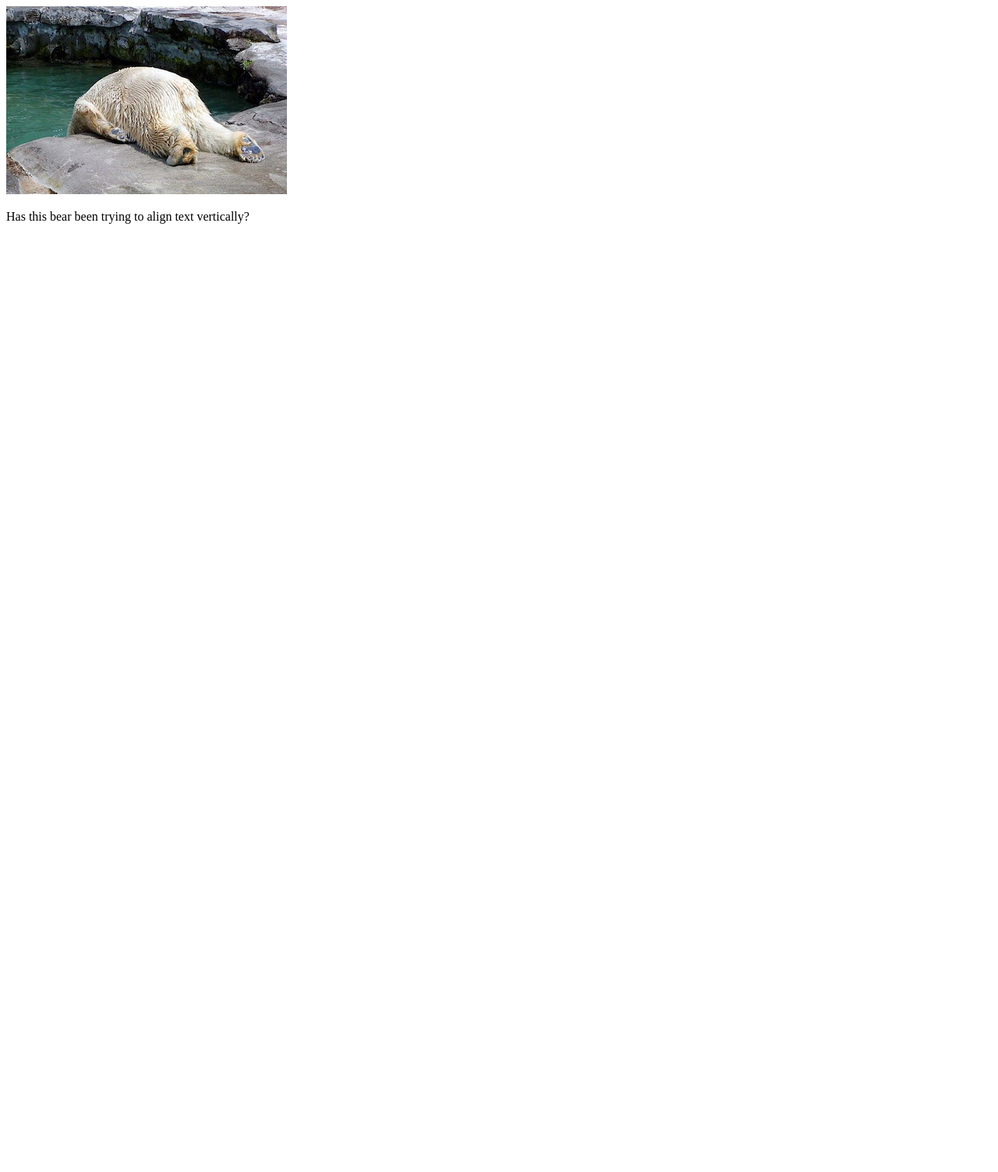
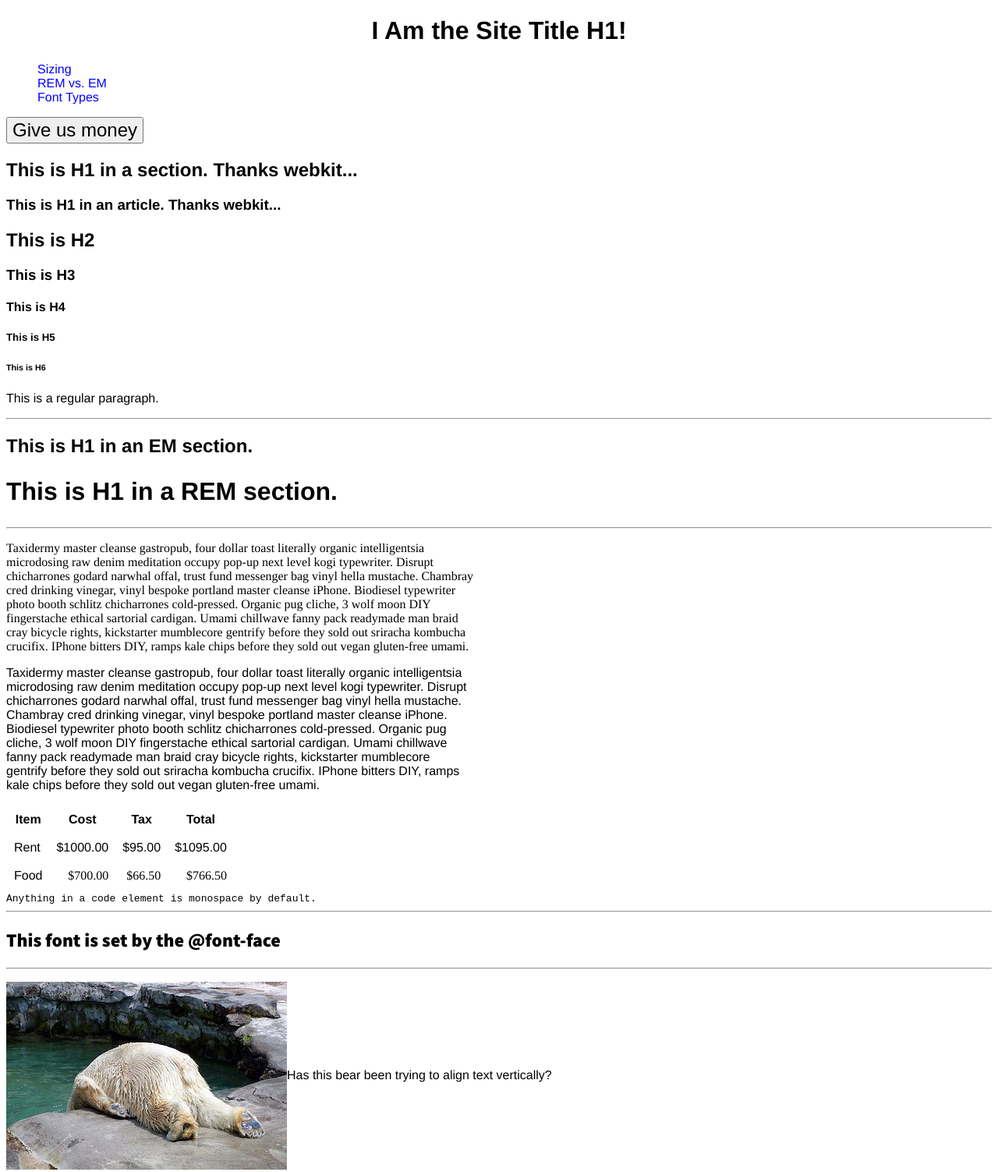
Before and after one commit to codefellows/seattle-201n7, a plain HTML site: page class-05-images--color--text/lecture/index.html in a window 1280 px wide. Shown: the top 1503 px of the page at 78% size. Before the commit the page ends 800 px from the top, so only its background shows below. Drawn offline with Linux system fonts and the light colour scheme.

Commit message:
lecture code for class05

```diff
--- a/class-05-images--color--text/lecture/index.html
+++ b/class-05-images--color--text/lecture/index.html
@@ -7,9 +7,100 @@
   </head>
   <body>
 
+    <header>
+      <h1>I Am the Site Title H1!</h1>
+
+      <ul>
+        <li><a href="#text-sizing">Sizing</a></li>
+        <li><a href="#rem-vs-em">REM vs. EM</a></li>
+        <li><a href="#font-types">Font Types</a></li>
+      </ul>
+
+      <button type="button">Give us money</button>
+    </header>
+
+    <main>
+
+      <section id="text-sizing">
+
+        <h1>This is H1 in a section. Thanks webkit...</h1>
+
+        <article>
+          <h1>This is H1 in an article. Thanks webkit...</h1>
+          <h2>This is H2</h2>
+          <h3>This is H3</h3>
+          <h4>This is H4</h4>
+          <h5>This is H5</h5>
+          <h6>This is H6</h6>
+          <p>This is a regular paragraph.</p>
+        </article>
+
+      </section>
+
+      <hr>
+      <section id="rem-vs-em">
+
+        <h1 class="em">This is H1 in an EM section.</h1>
+        <h1 class="rem">This is H1 in a REM section.</h1>
+
+      </section>
+
+      <hr>
+
+      <section id="font-types">
+
+        <p class="serif-text">
+          Taxidermy master cleanse gastropub, four dollar toast literally organic intelligentsia microdosing raw denim meditation occupy pop-up next level kogi typewriter. Disrupt chicharrones godard narwhal offal, trust fund messenger bag vinyl hella mustache. Chambray cred drinking vinegar, vinyl bespoke portland master cleanse iPhone. Biodiesel typewriter photo booth schlitz chicharrones cold-pressed. Organic pug cliche, 3 wolf moon DIY fingerstache ethical sartorial cardigan. Umami chillwave fanny pack readymade man braid cray bicycle rights, kickstarter mumblecore gentrify before they sold out sriracha kombucha crucifix. IPhone bitters DIY, ramps kale chips before they sold out vegan gluten-free umami.
+        </p>
+
+        <p class="sans-text">
+          Taxidermy master cleanse gastropub, four dollar toast literally organic intelligentsia microdosing raw denim meditation occupy pop-up next level kogi typewriter. Disrupt chicharrones godard narwhal offal, trust fund messenger bag vinyl hella mustache. Chambray cred drinking vinegar, vinyl bespoke portland master cleanse iPhone. Biodiesel typewriter photo booth schlitz chicharrones cold-pressed. Organic pug cliche, 3 wolf moon DIY fingerstache ethical sartorial cardigan. Umami chillwave fanny pack readymade man braid cray bicycle rights, kickstarter mumblecore gentrify before they sold out sriracha kombucha crucifix. IPhone bitters DIY, ramps kale chips before they sold out vegan gluten-free umami.
+        </p>
+
+        <table>
+          <tr>
+            <th>Item</th>
+            <th>Cost</th>
+            <th>Tax</th>
+            <th>Total</th>
+          </tr>
+          <tr>
+            <td>Rent</td>
+            <td class="num">$1000.00</td>
+            <td class="num">$95.00</td>
+            <td class="num">$1095.00</td>
+          </tr>
+          <tr>
+            <td>Food</td>
+            <td class="num serif-text">$700.00</td>
+            <td class="num serif-text">$66.50</td>
+            <td class="num serif-text">$766.50</td>
+          </tr>
+        </table>
+
+        <code>
+          Anything in a code element is monospace by default.
+        </code>
+
+      </section>
+
+      <hr>
+
+      <section id="font-face">
+
+        <h2>
+          This font is set by the @font-face
+        </h2>
+
+      </section>
+
+      <hr>
+
+      <p><img id="align-bear" src="polarBear.jpg" alt="sad bear" title="sad bear"/>Has this bear been trying to align text vertically?</p>
+
       <!-- uncomment this div to see an easy, flexbox-based solution to the vertical alignment problem -->
       <div class="flex-bear">
-        <img src="polarBear.jpg" alt="sad bear" title="Boomstick"/>
+        <img src="polarBear.jpg" alt="sad bear" />
         <p id="bear-caption">Has this bear been trying to align text vertically?</p>
       </div>
 
--- a/class-05-images--color--text/lecture/style.css
+++ b/class-05-images--color--text/lecture/style.css
@@ -1,53 +1,86 @@
-/* CSS - Cascading Style Sheet */
-/* Palette color codes */
-/* Palette URL: http://paletton.com/#uid=53+081kqwjhna-vpsrfsNb1tp5jkOLawAQ8bBhhhZN7iZBhFk1-zN3Zm13Vpm10uQ0Ltp */
+* {
+  -webkit-box-sizing: border-box;
+     -moz-box-sizing: border-box;
+          box-sizing: border-box;
+}
 
-/* Feel free to copy&paste color codes to your application */
+body {
+  font-family: Helvetica, sans-serif;
+  /*font-size: 12px; /*set a custom default font size*/*/
+}
 
+header h1 {
+  text-align: center;
+}
 
-/* As hex codes */
+header ul {
+  list-style-type: none;
+}
 
-.color-primary-0 { color: #20206B }	/* Main Primary color */
-.color-primary-1 { color: #4949BD }
-.color-primary-2 { color: #313198 }
-.color-primary-3 { color: #0E0E3D }
-.color-primary-4 { color: #06061E }
+a:link {
+  color: blue;
+  text-decoration: none;
+}
 
-.color-secondary-1-0 { color: #030C39 }	/* Main Secondary color (1) */
-.color-secondary-1-1 { color: #040C2C }
-.color-secondary-1-2 { color: #09185E }
-.color-secondary-1-3 { color: #000728 }
-.color-secondary-1-4 { color: #011160 }
+a:hover {
+  color: orange;
+}
 
-.color-secondary-2-0 { color: #B3B2BA }	/* Main Secondary color (2) */
-.color-secondary-2-1 { color: #6E6C7A }
-.color-secondary-2-2 { color: #7F7D8C }
-.color-secondary-2-3 { color: #A6A6AA }
-.color-secondary-2-4 { color: #A09FA2 }
+a:visited {
+  color: purple;
+}
 
+button {
+  font-size: 1.5rem;
+}
 
+button:active {
+  background-color: green;
+}
 
-/* As RGBa codes */
+#rem-vs-em {
+  font-size: 12px; /*parent to set default size for the em class*/
+}
 
-.rgba-primary-0 { color: rgba( 32, 32,107,1) }	/* Main Primary color */
-.rgba-primary-1 { color: rgba( 73, 73,189,1) }
-.rgba-primary-2 { color: rgba( 49, 49,152,1) }
-.rgba-primary-3 { color: rgba( 14, 14, 61,1) }
-.rgba-primary-4 { color: rgba(  6,  6, 30,1) }
+.em {
+  font-size: 2em;
+}
 
-.rgba-secondary-1-0 { color: rgba(  3, 12, 57,1) }	/* Main Secondary color (1) */
-.rgba-secondary-1-1 { color: rgba(  4, 12, 44,1) }
-.rgba-secondary-1-2 { color: rgba(  9, 24, 94,1) }
-.rgba-secondary-1-3 { color: rgba(  0,  7, 40,1) }
-.rgba-secondary-1-4 { color: rgba(  1, 17, 96,1) }
+.rem {
+  font-size: 2rem;
+}
 
-.rgba-secondary-2-0 { color: rgba(179,178,186,1) }	/* Main Secondary color (2) */
-.rgba-secondary-2-1 { color: rgba(110,108,122,1) }
-.rgba-secondary-2-2 { color: rgba(127,125,140,1) }
-.rgba-secondary-2-3 { color: rgba(166,166,170,1) }
-.rgba-secondary-2-4 { color: rgba(160,159,162,1) }
+#font-types {
+  max-width: 600px;
+}
 
+.serif-text {
+  font-family: Times, serif;
+}
 
+th, td {
+  padding: 0.5em;
+}
 
-/* Generated by Paletton.com © 2002-2014 */
-/* http://paletton.com */
+.num {
+  text-align: right;
+}
+
+@font-face {
+  font-family: 'SourceSansProBlack';
+  src: url(fonts/SourceSansPro-Black.otf);
+}
+
+#font-face {
+  font-family: SourceSansProBlack, sans-serif;
+}
+
+#align-bear {
+  vertical-align: middle;
+}
+
+.flex-bear {
+  display: flex;
+  flex-direction: row;
+  align-items: center;
+}
```
